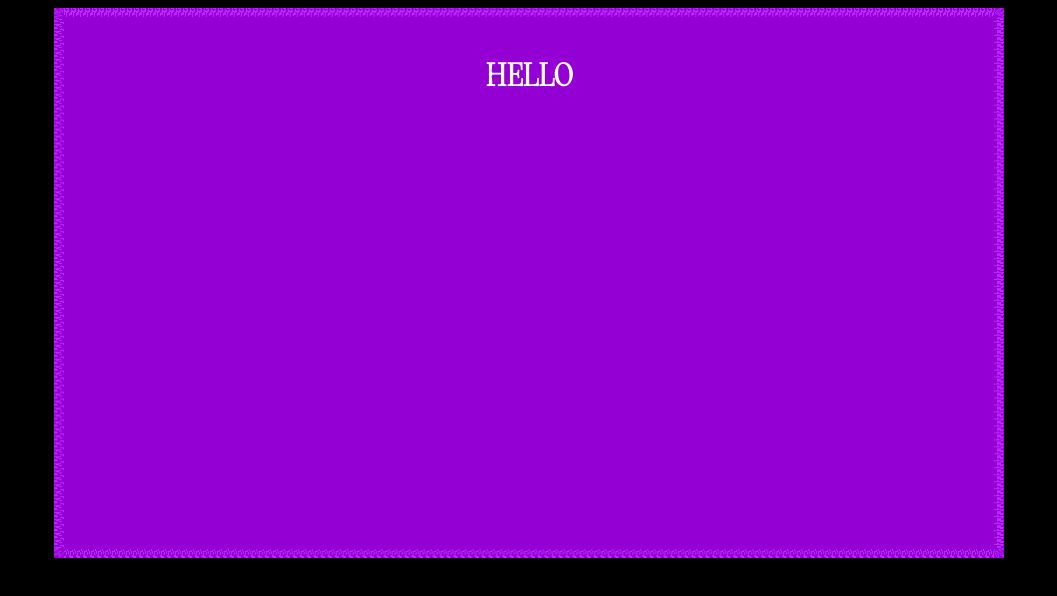
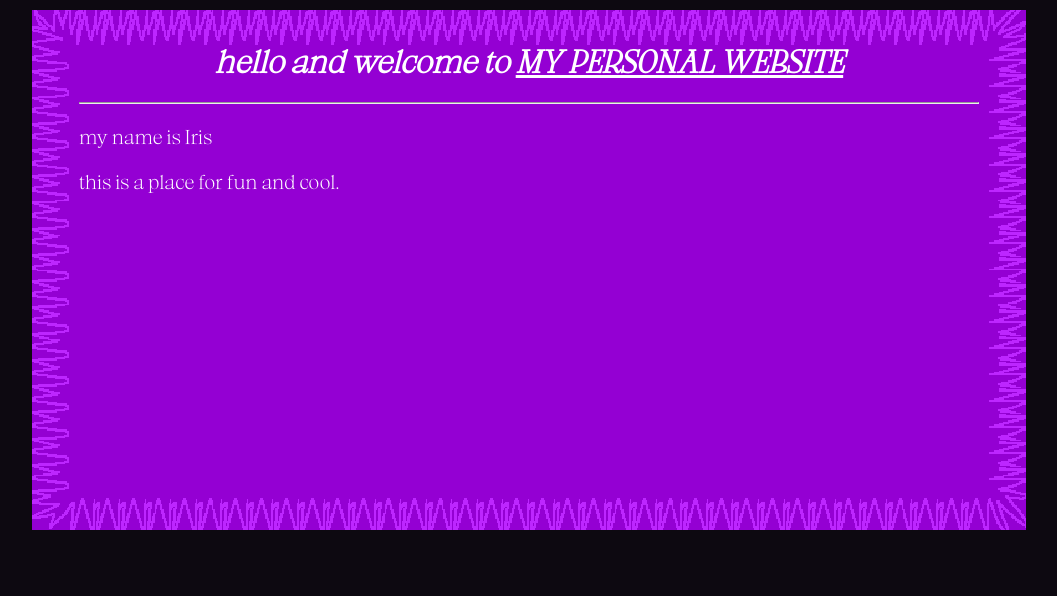
Before and after one commit to ingobeans/pondering-horses, a plain HTML site: page index.html in a window 1280 px wide. Shown: the whole page, without its empty margins (111-1168 px from the left). Drawn offline with Linux system fonts and the light colour scheme.

Commit message:
made border image bigger and added some content

```diff
--- a/index.html
+++ b/index.html
@@ -9,8 +9,10 @@
 
 <body>
     <div class="main-box">
-
-        <h1>HELLO</h1>
+        <h1>hello and welcome to <u>MY PERSONAL WEBSITE</u></h1>
+        <hr>
+        <p>my name is Iris</p>
+        <p>this is a place for fun and cool. </p>
     </div>
 </body>
 
--- a/style.css
+++ b/style.css
@@ -6,9 +6,42 @@
 }
 
 body {
-    background-color: black;
+    background-color: #0D0911;
     color: white;
     font-family: Aujournuit;
+    margin: 10px;
+}
+
+/*
+Source - https://stackoverflow.com/a
+Posted by Vargr, modified by community. See post 'Timeline' for change history
+Retrieved 2025-12-10, License - CC BY-SA 4.0
+*/
+
+* {
+    image-rendering: optimizeSpeed;
+    /* STOP SMOOTHING, GIVE ME SPEED  */
+    image-rendering: -moz-crisp-edges;
+    /* Firefox                        */
+    image-rendering: -o-crisp-edges;
+    /* Opera                          */
+    image-rendering: -webkit-optimize-contrast;
+    /* Chrome (and eventually Safari) */
+    image-rendering: pixelated;
+    /* Universal support since 2021   */
+    image-rendering: optimize-contrast;
+    /* CSS3 Proposed                  */
+    -ms-interpolation-mode: nearest-neighbor;
+    /* IE8+                           */
+
+}
+
+hr {
+    color: white;
+}
+
+p {
+    font-size: 20px;
 }
 
 .main-box {
@@ -23,10 +56,14 @@ body {
     padding-bottom: 0;
 
     border: 10px solid transparent;
-    padding: 15px;
+    padding: 37px;
+    padding-top: 0;
+    padding-bottom: 0;
     border-image: url(border.png) 30 round;
+    border-image-width: 37px;
 }
 
 h1 {
     text-align: center;
+    font-style: italic;
 }
```
